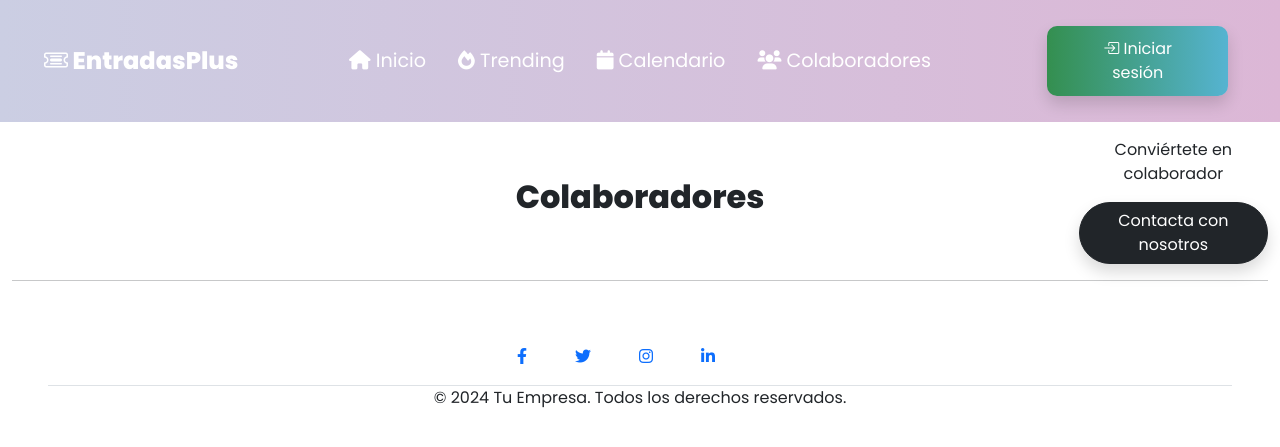
After one commit to Martinez03/EntradasPlus, a Django app: page /colaboradores/ in a window 1280 px wide. The commit adds this page. Shown: the top 447 px of the page. Run offline with Django 5.2, Linux system fonts and the light colour scheme.

Commit message:
Colaboradores

```diff
--- a/entradasplus/templates/base.html
+++ b/entradasplus/templates/base.html
@@ -31,8 +31,20 @@
         </div>
         <div class="col-md-8 justify-content-center text-center">
             <!-- Enlaces del menú, centrados -->
-        <div class="collapse navbar-collapse justify-content-center" id="navbarNav">
+            <div class="collapse navbar-collapse justify-content-center" id="navbarNav">
                 <ul class="navbar-nav">
+                {% if user_empresa %}
+                <li class="nav-item mx-2">
+                    <a class="nav-link active text-white" aria-current="page" href="/">
+                    <i class="fa-solid fa-house"></i> Inicio
+                    </a>
+                </li>
+                <li class="nav-item mx-2">
+                    <a class="nav-link text-white" href="/mi_empresa">
+                        <i class="fa-solid fa-building"></i> Mi Empresa
+                    </a>
+                </li>
+                {% else %}
                 <li class="nav-item mx-2">
                     <a class="nav-link active text-white" aria-current="page" href="/">
                     <i class="fa-solid fa-house"></i> Inicio
@@ -53,6 +65,7 @@
                     <i class="fa-solid fa-users"></i> Colaboradores
                     </a>
                 </li>
+                {% endif %}
                 </ul>
             </div>
         </div>
--- /dev/null
+++ b/entradasplus/templates/colaboradores.html
@@ -0,0 +1,22 @@
+{% extends 'base.html' %}
+
+{% block content %}
+<div class="container-fluid">
+    <div class="row mt-3">
+        <div class="col-md-2">
+        </div>
+        <div class="col-md-8 text-center align-content-center">
+            <h2 class="fw-bold mx-auto">Colaboradores</h2>
+        </div>
+        <div class="col-md-2 text-center justify-content-center">
+            <p>Conviértete en colaborador</p>
+            <a href="/contacta-con-nosotros" class="shadow rounded-pill btn btn-dark">Contacta con nosotros</a>
+        </div>
+    </div>
+    <hr class="my-3">
+    <div class="row">
+
+    </div>
+</div>
+
+{% endblock %}
--- a/entradasplus/templates/index.html
+++ b/entradasplus/templates/index.html
@@ -17,7 +17,7 @@
     <h1 class="fw-bold mt-5 mb-5" style="color: #c3b9e3;">Bienvenido a Entradas Plus</h1>
 </div>
 
-<div class="container-fluid text-center" style="object-fit: cover; width: 100%; height:50rem; background-image: url({% static 'pictures/background2.jpeg' %});background-size: cover; background-position: center; background-repeat: no-repeat;">
+<div class="container-fluid text-center index-background" style="object-fit: cover; width: 100%; height:50rem; background-image: url({% static 'pictures/background2.jpeg' %});background-size: cover; background-position: center; background-repeat: no-repeat;">
     <!-- Mensajes de error -->
     {% if messages %}
         <div class="alert alert-danger mt-3">
--- a/entradasplus/templates/trending.html
+++ b/entradasplus/templates/trending.html
@@ -50,7 +50,7 @@
                                     </div>
                                     {% if request.user.is_authenticated %}
                                         <div class="col-md-1">
-                                            <i class="fa-regular fa-heart" style="cursor: pointer; font-size: 2rem; color: red;"></i>
+                                            <i type="submit" class="fa-regular fa-heart" style="cursor: pointer; font-size: 2rem; color: red;"></i>
                                         </div>
                                     {% else %}
                                         <div class="col-md-1" data-bs-toggle="modal" data-bs-target="#loginModal">
@@ -70,7 +70,7 @@
                                     <div class="col-md-4 mx-5 p-1 border rounded shadow text-center">
                                         <h5 class="mt-2">{{ evento.fecha_evento }}</h5>
                                     </div>
-                                    <a href="{% url 'comprar_evento' evento.id %}" class="col-md-3 border rounded-pill p-1 shadow text-center text-white bg-info" style="cursor: pointer; text-decoration: none;">
+                                    <a href="{% url 'comprar_evento' evento.id %}" class="col-md-3 border btn btn-info rounded-pill p-1 shadow text-center text-white bg-info" style="cursor: pointer; text-decoration: none;">
                                         <h5 class="mt-2"><i class="fa-solid fa-ticket"></i> Comprar</h5>
                                     </a>
                                 </div>
--- a/entradasplus/urls.py
+++ b/entradasplus/urls.py
@@ -20,7 +20,9 @@ urlpatterns = [
     path('trending/', views.trending, name='trending'),
     path("register/", views.register, name="register"),
     path('contacta-con-nosotros/', views.contactar_empresa, name='contactar_empresa'),
-    path('empresa/pendiente/', views.empresa_pendiente)
+    path('empresa/pendiente/', views.empresa_pendiente),
+    path('colaboradores/', views.colaboradores),
+    path('mi_empresa/', views.miEmpresa)
 ]
 
 if settings.DEBUG:
--- a/entradasplus/views.py
+++ b/entradasplus/views.py
@@ -14,24 +14,33 @@ from .decorators import empresa_verificada_required
 def index(request):
     # Usamos timezone.now() para manejar fechas con zona horaria si es necesario
     entradas = models.Entrada.objects.filter(evento__fecha_evento__gte=timezone.now()).order_by('evento__fecha_evento')
+    user_empresa = False
+    if request.user.is_authenticated:
+        try:
+            user_empresa = Empresa.objects.filter(usuario=request.user).exists()
+        except Empresa.DoesNotExist:
+            user_empresa = False
+    print(user_empresa)
     return render(request, 'index.html', {
-        'entradas': entradas
+        'entradas': entradas ,
+        'user_empresa': user_empresa
     })
 
 def calendar(request):
     return render(request, 'calendar.html', {})
 
-def buscar_eventos(request):
-    query = request.GET.get('q', '')
-    if query:
-        eventos = models.Evento.objects.filter(
-            Q(nombre__icontains=query) |
-            Q(descripcion__icontains=query) |
-            Q(lugar__icontains=query)
-        )
-    else:
-        eventos = models.Evento.objects.all()
-    return render(request, 'eventos.html', {'eventos': eventos})
+def colaboradores(request):
+    return render(request, 'colaboradores.html')
+
+def miEmpresa(request):
+    if request.user.is_authenticated:
+        user_empresa = True
+        empresa = Empresa.objects.get(usuario=request.user)
+    return render(request, 'mi_empresa.html', {
+        'empresa': empresa ,
+        'user_empresa': user_empresa
+    })
+
 
 def login_view(request):
     if request.method == 'POST':
```
Also changed, not shown: entradasplus/static/css/style.css (+40 -30 lines), entradasplus/templates/mi_empresa.html (added, +8 -0 lines), db.sqlite3, entradasplus/apps.py (line endings or trailing spaces), media/avatars/people_6R785S5.png (added).
